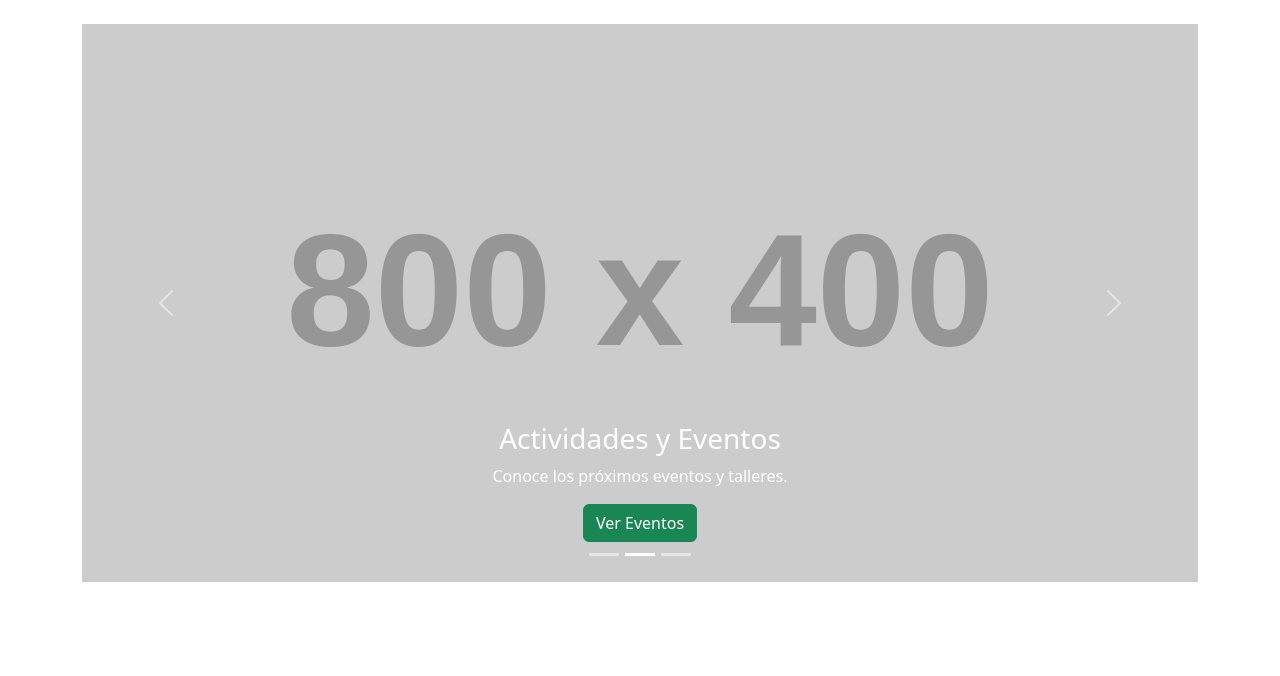
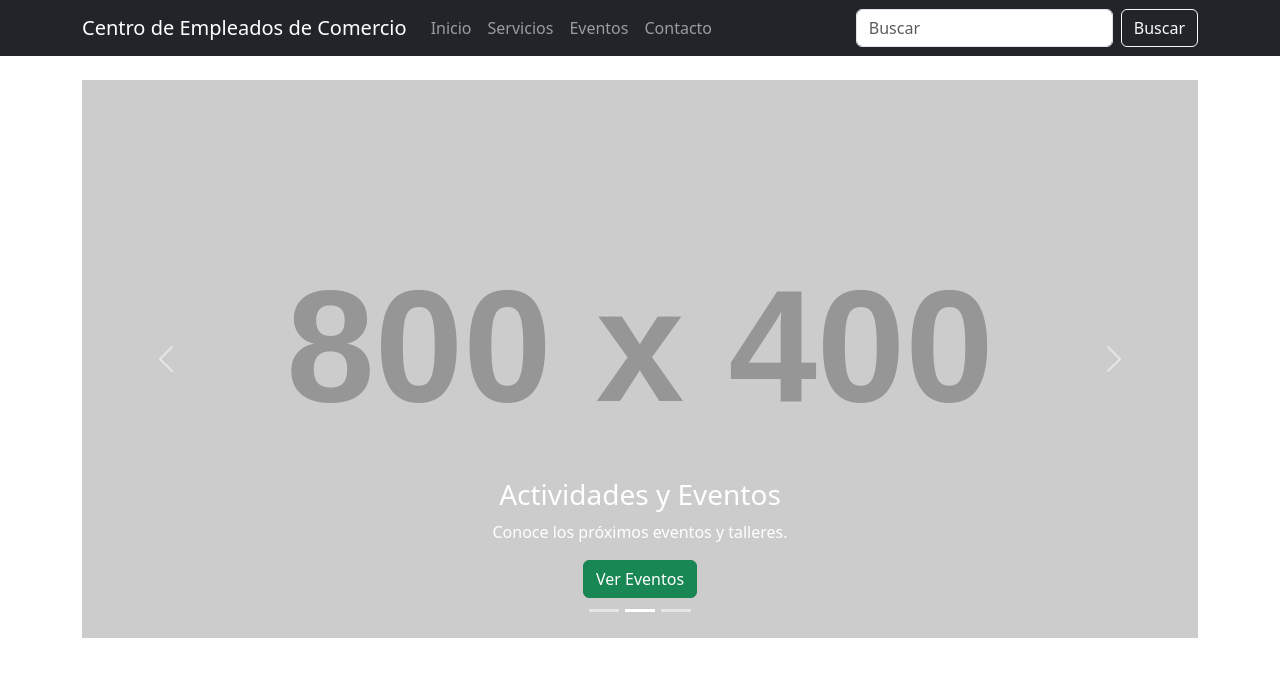
Before and after one commit to Manuelsevero91/Centro-Empleados-de-Comercio, a React (Vite) app in the folder CEC/: page / in a window 1280 px wide. Shown: the top 676 px of the page. Built offline with nearby package versions, Linux system fonts and the light colour scheme.

Commit message:
componente nosotros y navbar

```diff
--- a/CEC/src/App.jsx
+++ b/CEC/src/App.jsx
@@ -1,13 +1,16 @@
 import './App.css'
 import 'bootstrap/dist/css/bootstrap.min.css';
 import Home from "./Paginas/Home";
+import Nosotros from "./Paginas/Nosotros";
 
 function App() {
 
 
   return (
     <>
+
       <Home />
+
     </>
   )
 }
--- a/CEC/src/Componentes/NavBar.jsx
+++ b/CEC/src/Componentes/NavBar.jsx
@@ -0,0 +1,39 @@
+import React from 'react';
+import { Navbar, Nav, Form, FormControl, Button, Container } from 'react-bootstrap';
+
+const CustomNavbar = () => {
+  return (
+    <Navbar bg="dark" variant="dark" expand="lg">
+      <Container>
+        {/* Título o Logo */}
+        <Navbar.Brand href="#">Centro de Empleados de Comercio</Navbar.Brand>
+
+        {/* Botón de toggle para colapsar la Navbar en pantallas pequeñas */}
+        <Navbar.Toggle aria-controls="basic-navbar-nav" />
+
+        {/* Links y formulario de búsqueda */}
+        <Navbar.Collapse id="basic-navbar-nav">
+          <Nav className="me-auto">
+            <Nav.Link href="#home">Inicio</Nav.Link>
+            <Nav.Link href="#services">Servicios</Nav.Link>
+            <Nav.Link href="#events">Eventos</Nav.Link>
+            <Nav.Link href="#contact">Contacto</Nav.Link>
+          </Nav>
+
+          {/* Buscador */}
+          <Form className="d-flex">
+            <FormControl
+              type="search"
+              placeholder="Buscar"
+              className="me-2"
+              aria-label="Search"
+            />
+            <Button variant="outline-light">Buscar</Button>
+          </Form>
+        </Navbar.Collapse>
+      </Container>
+    </Navbar>
+  );
+};
+
+export default CustomNavbar;
--- a/CEC/src/Paginas/Home.jsx
+++ b/CEC/src/Paginas/Home.jsx
@@ -1,11 +1,20 @@
 import React from 'react';
 import CustomCarousel from '../Componentes/Carousel';
+import CustomNavbar from '../Componentes/NavBar';
 import 'bootstrap/dist/css/bootstrap.min.css';
 
 const Home = () => {
   return (
-    <div className="container mt-4">
-      <CustomCarousel />
+    <div>
+      {/* Navbar */}
+      <CustomNavbar />
+
+      {/* Contenido principal con carrusel */}
+      <div className="container mt-4">
+        <CustomCarousel />
+      </div>
+
+      {/* Agrega aquí Cards y Footer cuando estén listos */}
     </div>
   );
 };
--- a/CEC/src/Paginas/Nosotros.jsx
+++ b/CEC/src/Paginas/Nosotros.jsx
@@ -0,0 +1,49 @@
+import React from 'react';
+import { Card, ListGroup } from 'react-bootstrap';
+import NavBar from '../Componentes/NavBar';
+import 'bootstrap/dist/css/bootstrap.min.css';
+
+const CustomInfo = () => {
+  return (
+    <>
+      {/* Usa CustomNavbar para mantener la consistencia en todas las páginas */}
+      <NavBar />
+
+      <div className="container mt-4">
+        {/* Contenedor de la información */}
+        <Card className="mt-4 shadow">
+          <div className="d-flex">
+            {/* Imagen a la izquierda */}
+            <Card.Img
+              src="https://via.placeholder.com/200" // URL de la imagen de ejemplo
+              alt="Imagen de la entidad"
+              className="img-fluid m-4"
+              style={{ width: '200px', height: 'auto' }}
+            />
+
+            {/* Contenido a la derecha */}
+            <Card.Body>
+              {/* Lista de autoridades */}
+              <Card.Title>Autoridades</Card.Title>
+              <ListGroup variant="flush">
+                <ListGroup.Item>Presidente: Juan Pérez</ListGroup.Item>
+                <ListGroup.Item>Vicepresidente: Ana Martínez</ListGroup.Item>
+                <ListGroup.Item>Secretario: Carlos López</ListGroup.Item>
+                <ListGroup.Item>Tesorero: María González</ListGroup.Item>
+              </ListGroup>
+
+              {/* Párrafo de información */}
+              <Card.Text className="mt-3">
+                El Centro de Empleados de Comercio es una entidad comprometida con el bienestar y
+                desarrollo de sus afiliados, ofreciendo una amplia gama de servicios y actividades
+                para el crecimiento personal y profesional de todos los miembros.
+              </Card.Text>
+            </Card.Body>
+          </div>
+        </Card>
+      </div>
+    </>
+  );
+};
+
+export default CustomInfo;
```
